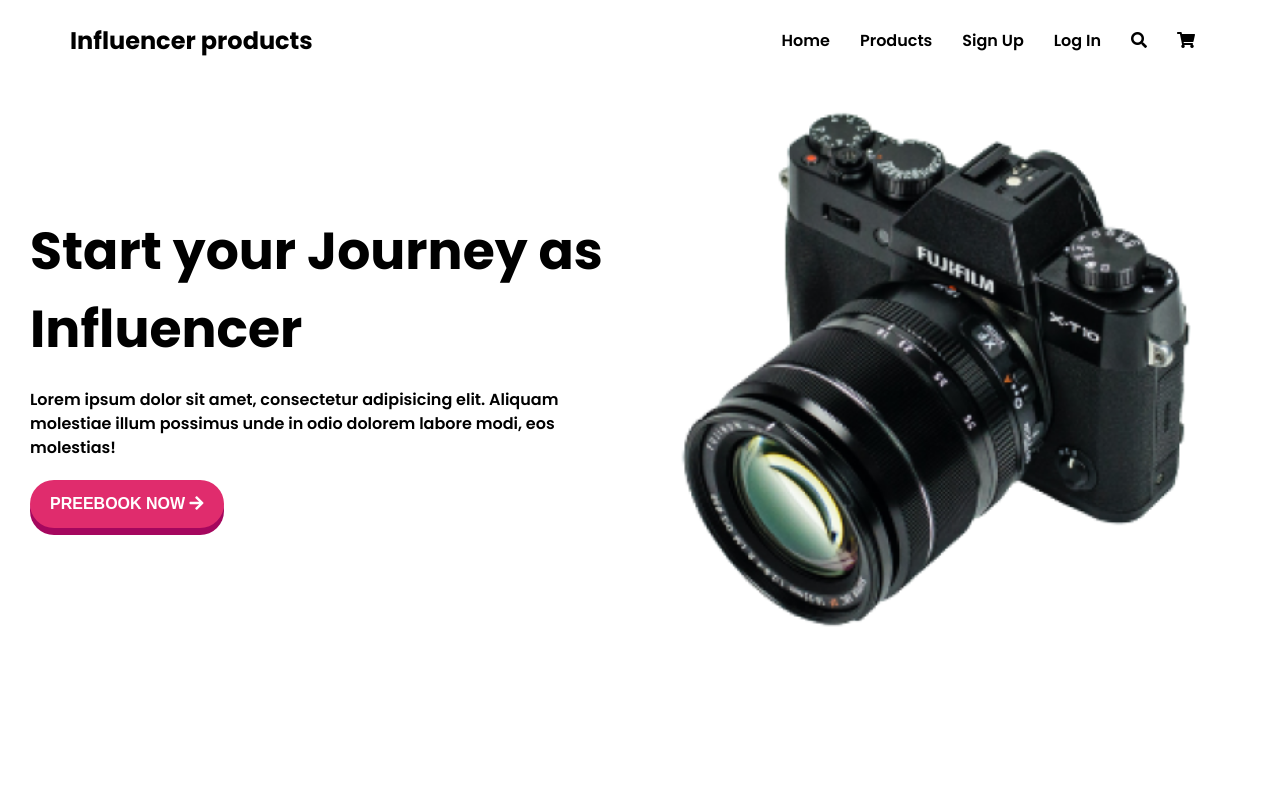
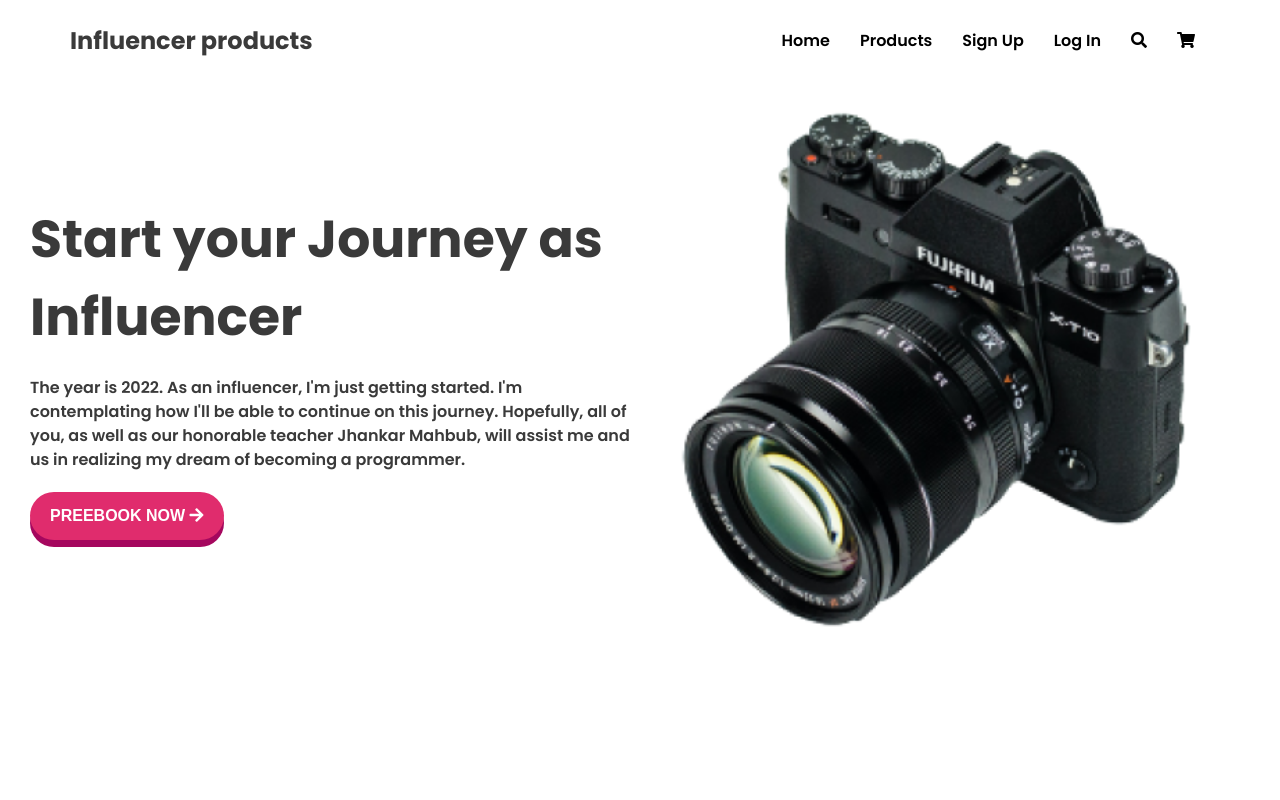
Before and after one commit to iqbalhossainraju/influencer-Gear, a plain HTML site: page index.html in a window 1280 px wide. Shown: the top 800 px of the page. Drawn offline with Linux system fonts and the light colour scheme.

Commit message:
css added

```diff
--- a/css/style.css
+++ b/css/style.css
@@ -40,6 +40,13 @@
   font-weight: 600;
   text-align: center;
   padding: 80px 0;
+}
+h1,
+h2,
+h3,
+h4,
+p {
+  color: #3a3a3a;
 }
 /*==========  Navbar ========== */
 nav {
@@ -97,13 +104,13 @@
 }
 .banner-left h1 {
   font-size: 52px;
+  color: #3a3a3a;
   font-weight: 700;
-  color: rgb(0, 0, 0);
 }
 .banner-left p {
   font-size: 16px;
+  color: #3a3a3a;
   font-weight: 600;
-  color: rgb(0, 0, 0);
   line-height: 1.5;
   margin: 20px 0;
 }
@@ -215,6 +222,10 @@
   background-color: #0a0826;
   margin-top: 50px;
 }
+.footer-site-title,
+.copyright-text {
+  color: #fff;
+}
 .footer-text {
   color: #fff;
   text-align: center;
--- a/index.html
+++ b/index.html
@@ -53,9 +53,11 @@
           <div class="banner-left">
             <h1>Start your Journey as Influencer</h1>
             <p>
-              Lorem ipsum dolor sit amet, consectetur adipisicing elit. Aliquam
-              molestiae illum possimus unde in odio dolorem labore modi, eos
-              molestias!
+              The year is 2022. As an influencer, I'm just getting started. I'm
+              contemplating how I'll be able to continue on this journey.
+              Hopefully, all of you, as well as our honorable teacher Jhankar
+              Mahbub, will assist me and us in realizing my dream of becoming a
+              programmer.
             </p>
             <button class="primary-button">
               Preebook now <i class="fas fa-arrow-right"></i>
```
Also changed, not shown: 1 other file.
